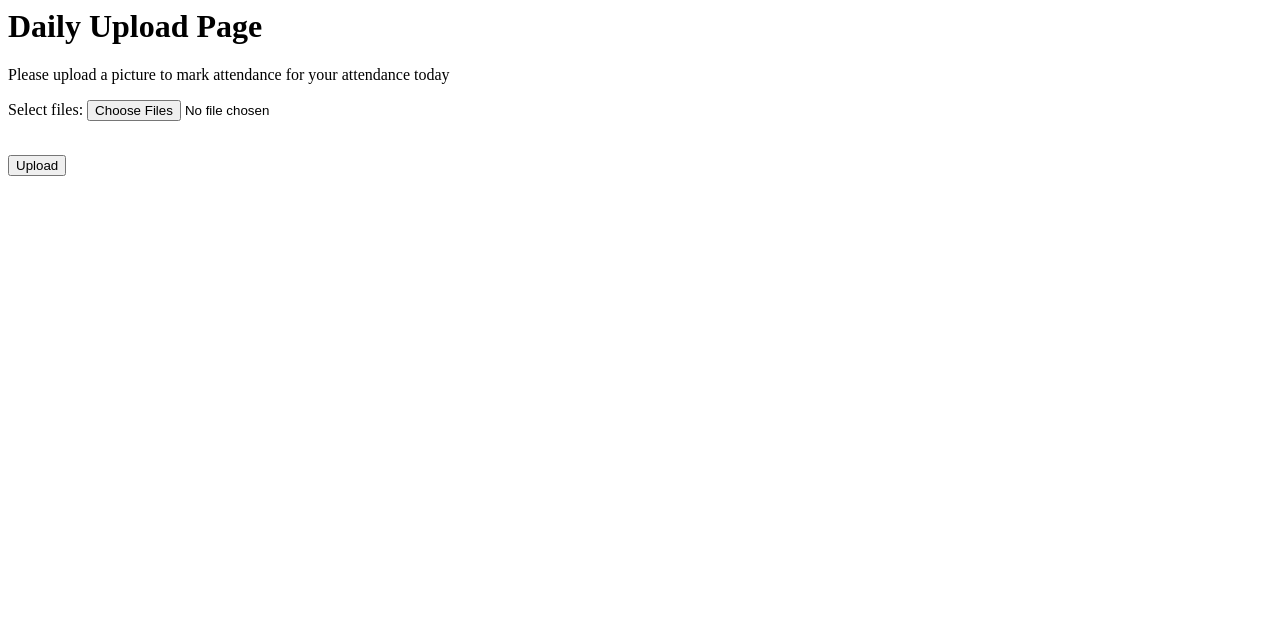
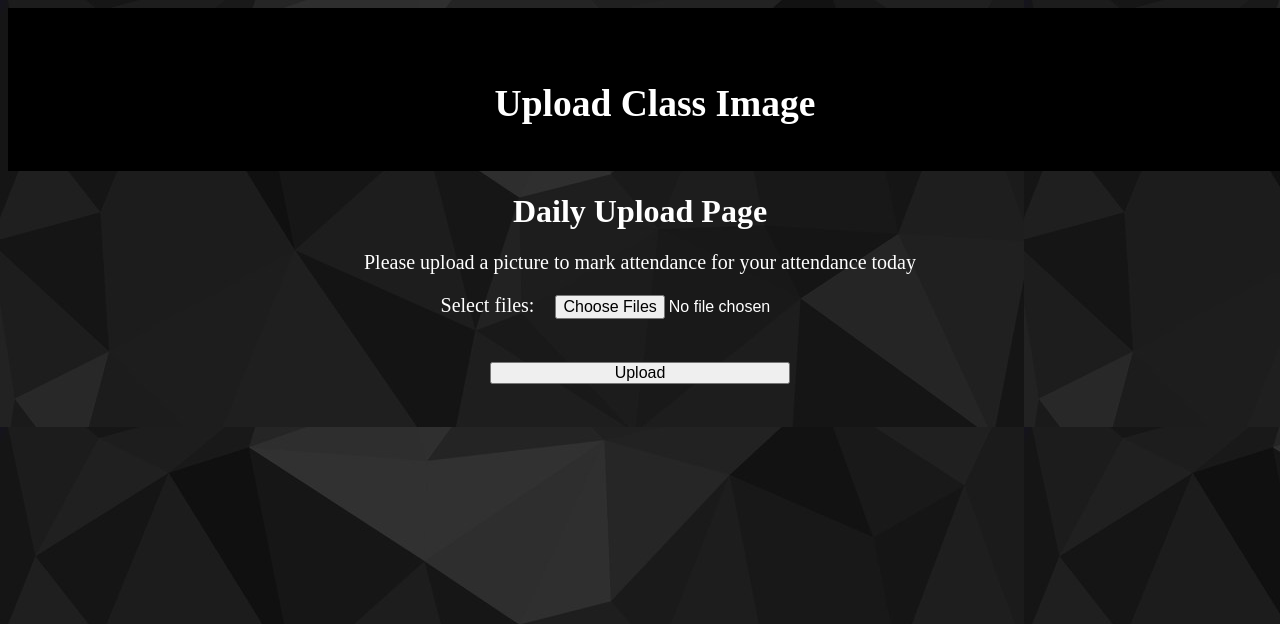
Before and after one commit to chinmayabv/Cloud-Project, a Flask app: page /getstname in a window 1280 px wide. Shown: the top 624 px of the page. Run offline with Flask 2, Linux system fonts and the light colour scheme.

Commit message:
Attendance Report Css

```diff
--- a/templates/Attendance.html
+++ b/templates/Attendance.html
@@ -1,3 +1,14 @@
+<html>
+<head>
+<link rel = "stylesheet" href = "{{url_for('static', filename='Styles.css')}}"/>
+</head>
+<div class = "header">
+<article>
+  <header>
+    <h1>Upload Class Image</h1>
+  </header>
+</article>
+</div>
 <div id="container_demo" >
 	<a class="hiddenanchor" id="toregister"></a>
 
@@ -10,7 +21,7 @@
                                         <label for="files">Select files:</label>
                                         <input type="file" name="files[]" multiple="true" autocomplete="off" required><br><br>
 				                </p>
-				<p class="signin button">
+				<p class="submit">
 
 					<input type="submit" value="Upload" />
 				</p>
```
